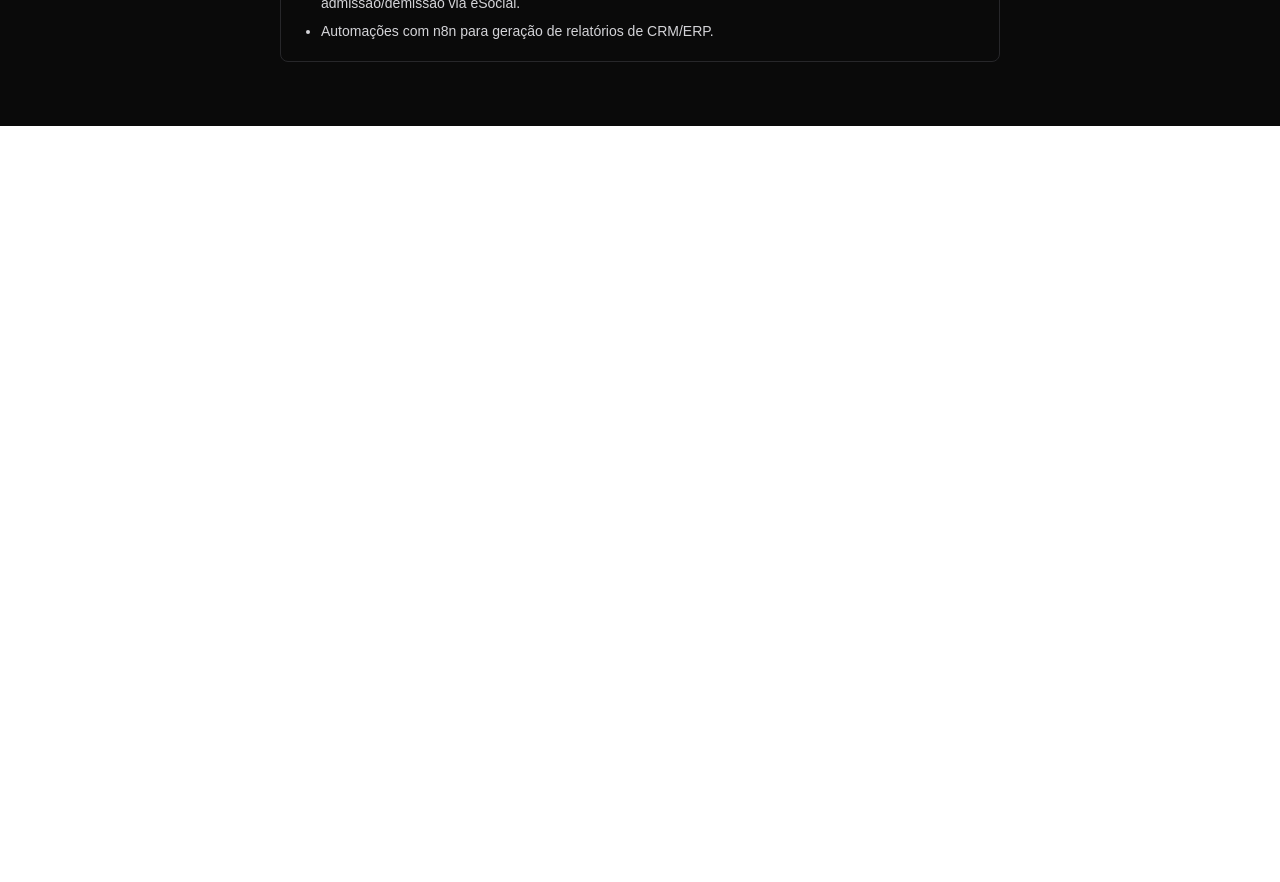
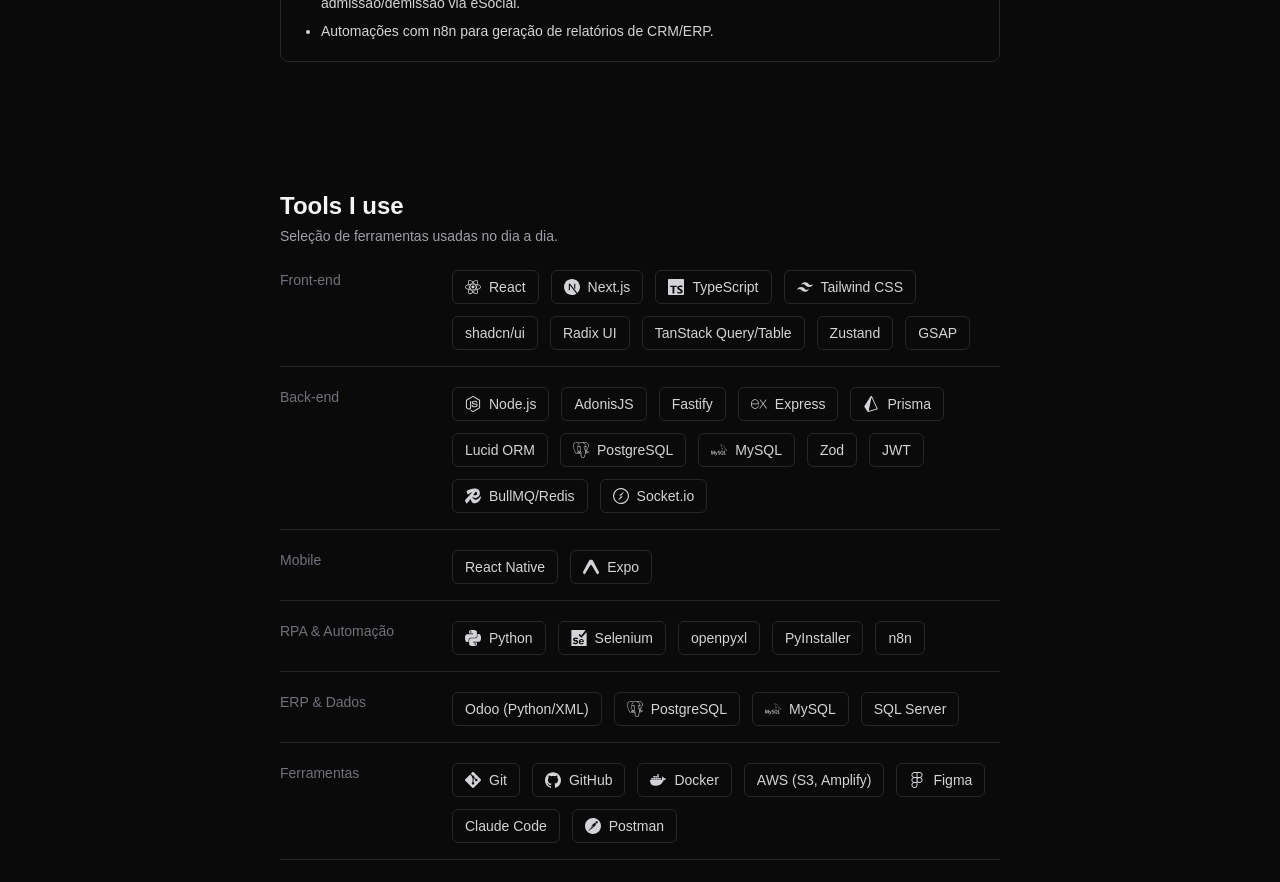
Before and after one commit to dev2Pedro/portfolio, a Next.js app: page / in a window 1280 px wide. Shown: the part 920-1802 px from the top of the page. Before the commit the page ends 1046 px from the top, so only its background shows below. Built offline with nearby package versions, Linux system fonts and the light colour scheme.

Commit message:
feat: secao tools i use do portfolio

```diff
--- a/app/page.tsx
+++ b/app/page.tsx
@@ -1,11 +1,13 @@
 import Header from '@/components/header'
 import Experience from '@/components/experience'
+import Tools from '@/components/tools'
 
 export default function Home() {
   return (
     <main className="min-h-screen bg-[#0a0a0a]">
       <Header />
       <Experience />
+      <Tools />
     </main>
   )
 }
--- /dev/null
+++ b/components/tools.tsx
@@ -0,0 +1,84 @@
+import type { IconType } from 'react-icons'
+import {
+  SiReact,
+  SiNextdotjs,
+  SiTypescript,
+  SiTailwindcss,
+  SiNodedotjs,
+  SiExpress,
+  SiPrisma,
+  SiPostgresql,
+  SiMysql,
+  SiRedis,
+  SiSocketdotio,
+  SiPython,
+  SiSelenium,
+  SiGit,
+  SiGithub,
+  SiDocker,
+  SiFigma,
+  SiPostman,
+  SiExpo,
+} from 'react-icons/si'
+import { tools } from '@/data/content'
+
+const ICON_MAP: Record<string, IconType> = {
+  React: SiReact,
+  'Next.js': SiNextdotjs,
+  TypeScript: SiTypescript,
+  'Tailwind CSS': SiTailwindcss,
+  'Node.js': SiNodedotjs,
+  Express: SiExpress,
+  Prisma: SiPrisma,
+  PostgreSQL: SiPostgresql,
+  MySQL: SiMysql,
+  'BullMQ/Redis': SiRedis,
+  'Socket.io': SiSocketdotio,
+  Python: SiPython,
+  Selenium: SiSelenium,
+  Git: SiGit,
+  GitHub: SiGithub,
+  Docker: SiDocker,
+  Figma: SiFigma,
+  Postman: SiPostman,
+  Expo: SiExpo,
+}
+
+export default function Tools() {
+  return (
+    <section className="mx-auto max-w-3xl px-6 py-16">
+      <h2 className="mb-1 text-2xl font-semibold text-zinc-100">
+        Tools I use
+      </h2>
+      <p className="mb-6 text-sm text-zinc-400">
+        Seleção de ferramentas usadas no dia a dia.
+      </p>
+      <div className="space-y-5">
+        {tools.map((category) => (
+          <div
+            key={category.category}
+            className="flex flex-col gap-3 border-b border-zinc-800 pb-4 sm:flex-row sm:items-start"
+          >
+            <span className="w-40 shrink-0 text-sm text-zinc-500">
+              {category.category}
+            </span>
+            <div className="flex flex-wrap gap-3">
+              {category.items.map((item) => {
+                const Icon = ICON_MAP[item]
+                return (
+                  <span
+                    key={item}
+                    className="flex items-center gap-2 rounded-md border border-zinc-800 px-3 py-1.5 text-sm text-zinc-300"
+                  >
+                    {Icon ? <Icon size={16} /> : null}
+                    {item}
+                  </span>
+                )
+              })}
+            </div>
+          </div>
+        ))}
+      </div>
+    </section>
+  )
+}
```
